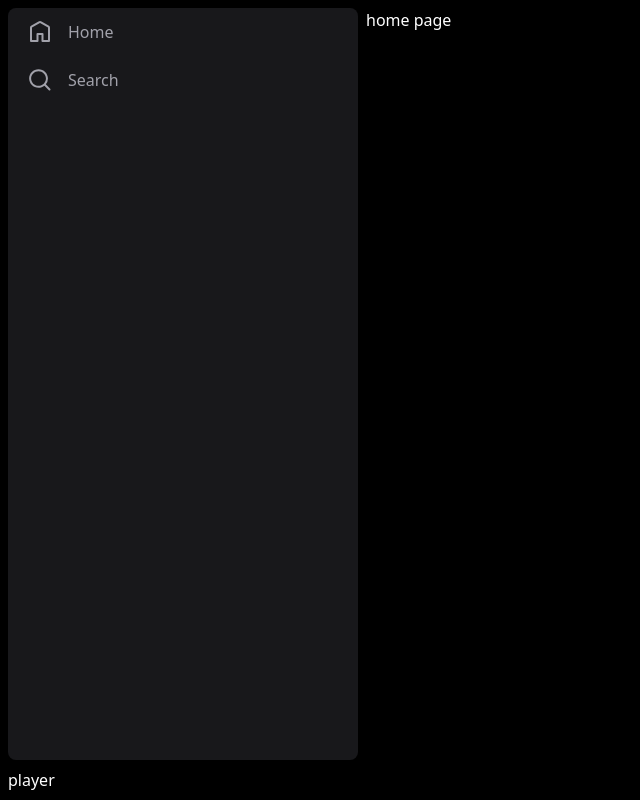
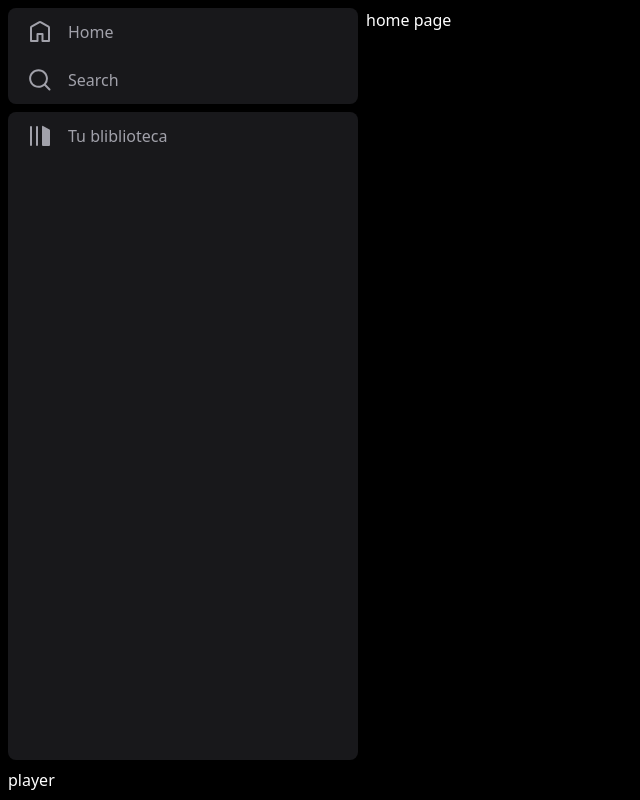
Before and after one commit to codingcodax/spotify-clone-astro, an Astro site: page / in a window 1280 px wide. Shown: the whole page, without its empty margins (0-640 px from the left). Built offline with nearby package versions, Linux system fonts and the light colour scheme; Astro itself is replaced by a stand-in of ours.

Commit message:
feat(components): add your library

```diff
--- a/src/components/AsideMenu/AsideMenu.astro
+++ b/src/components/AsideMenu/AsideMenu.astro
@@ -1,16 +1,23 @@
 ---
 import HomeIcon from '~/icons/Home.astro';
+import LibraryIcon from '~/icons/Library.astro';
 import SearchIcon from '~/icons/Search.astro';
 import AsideMenuItem from './AsideMenuItem.astro';
 ---
 
 <aside class='flex-col flex overflow-y-auto'>
-  <nav class='flex rounded-lg bg-zinc-900 flex-col flex-1 gap-2'>
-    <div>
+  <nav class='flex flex-col flex-1 gap-2'>
+    <div class='flex rounded-lg bg-zinc-900 flex-col gap-2'>
       <ul>
         <AsideMenuItem href='/'><HomeIcon /> Home</AsideMenuItem>
         <AsideMenuItem href='/search'><SearchIcon /> Search</AsideMenuItem>
       </ul>
     </div>
+
+    <div class='flex rounded-lg bg-zinc-900 flex-1 flex-col gap-2'>
+      <ul>
+        <AsideMenuItem href='/'><LibraryIcon /> Tu bliblioteca</AsideMenuItem>
+      </ul>
+    </div>
   </nav>
 </aside>
```
